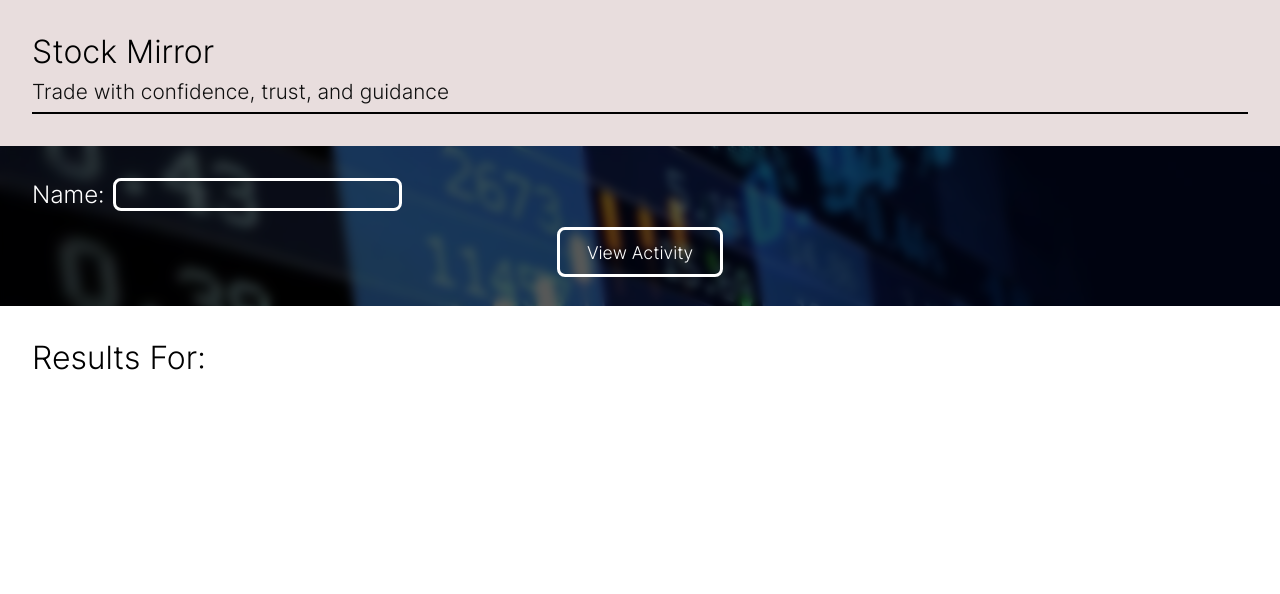
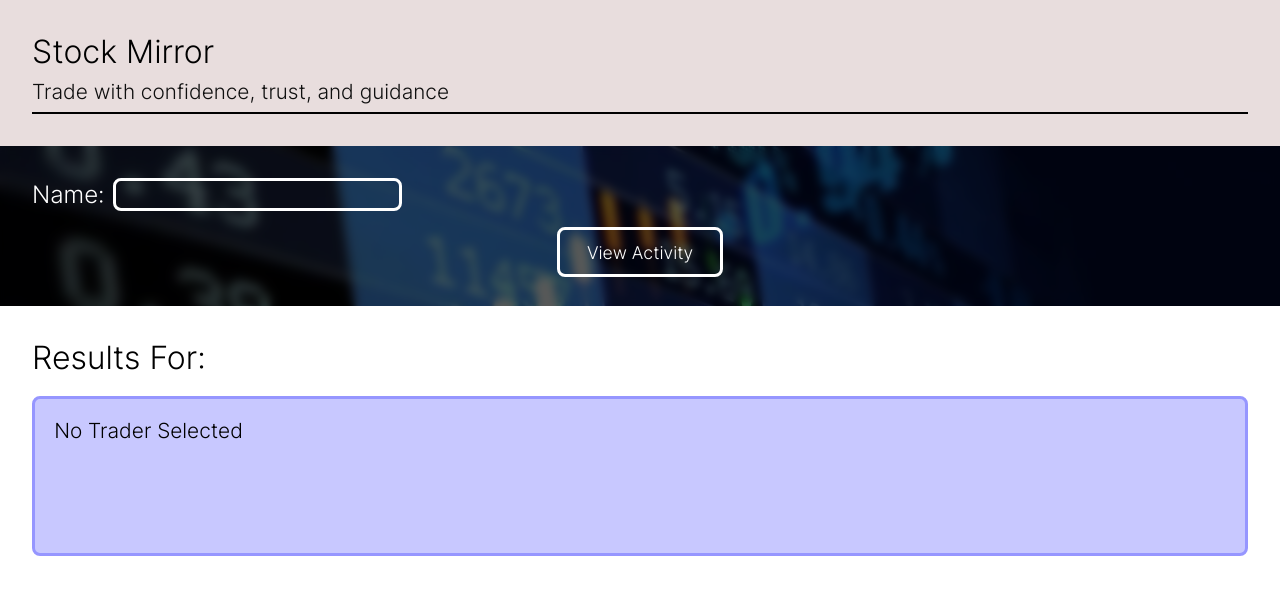
Before and after one commit to kathytran88/StockMirror, a React (Create React App) app in the folder client/: page / in a window 1280 px wide. Shown: the top 594 px of the page. Built offline with nearby package versions, Linux system fonts and the light colour scheme.

Commit message:
Client: output basic user interface & form design complete, no table is shown

```diff
--- a/client/src/App.css
+++ b/client/src/App.css
@@ -71,4 +71,15 @@
 }
 .output-title {
   font-weight: normal;
+  margin-bottom: 1.2rem;
 }
+.table-window {
+  padding: 1.2rem;
+  background-color: rgb(200, 200, 255);
+  border-radius: 0.5rem;
+  border: 3px solid rgb(150, 150, 255);
+  min-height: 10rem;
+}
+.table-window > p {
+  font-size: 1.3rem;
+}
--- a/client/src/App.js
+++ b/client/src/App.js
@@ -7,6 +7,8 @@ function App() {
 
   // state: traderData - json format data of the currently selected trader
   const [ traderData, setTraderData ] = useState(null);
+  // state: traderName - name of current trader to display on output section
+  const [ traderName, setTraderName ] = useState(null);
 
   return (
     <div className="container">
@@ -36,7 +38,9 @@ function App() {
                 },
               });
               const data = await response.json();
-              console.log(data); // TEST
+
+              // set states as necessary for output display
+              setTraderName(name);
               setTraderData(data);
             } catch (error) {
               console.error('Error fetching data:', error);
@@ -58,7 +62,13 @@ function App() {
 
       {/* Output */}
       <div className="output">
-        <h1 className="output-title"> Results For: {} </h1>
+        <h1 className="output-title"> Results For: {traderName} </h1>
+
+        <div className="table-window">
+          {/* Table */}
+          {traderData === null ? <p> No Trader Selected </p> :
+          <table className="table"></table>}
+        </div>
       </div>
     </div>
   );
```
Also changed, not shown: 1 other file (tests, documents, lock files or other folders).
